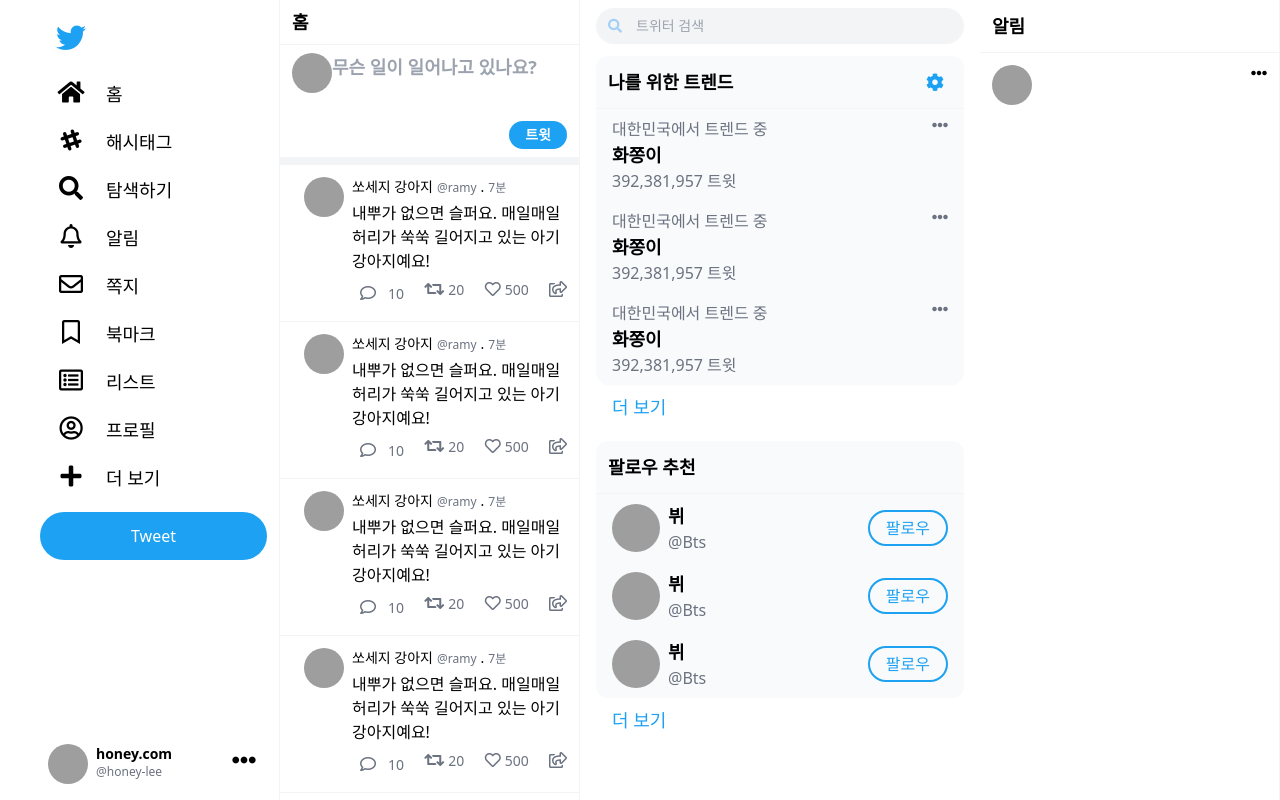
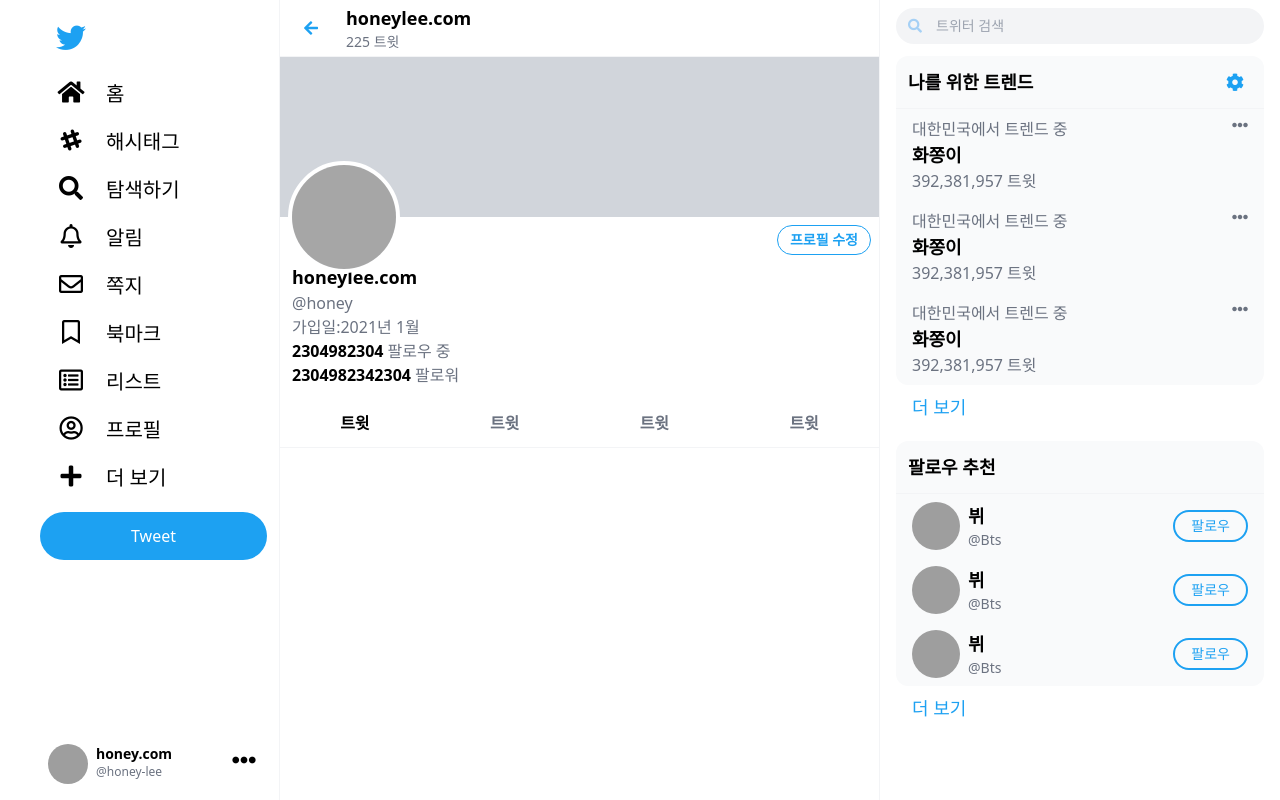
Before and after one commit to honey-lee/-Twitter-clone-coding-project, a Vue app: page / in a window 1280 px wide. Built offline with nearby package versions, Linux system fonts and the light colour scheme; grey boxes are pictures that could not be loaded.

Commit message:
프로필 페이지

```diff
--- a/src/App.vue
+++ b/src/App.vue
@@ -1,69 +1,69 @@
 <template>
   <div class="flex h-screen container mx-auto">
       <!-- side section -->
-      <div class="w-60 lg:1/4 pt-5 lg:ml-10 flex flex-col justify-between border-r border-gray-100">
-        <div class="flex flex-col items-center lg:items-start">
+      <div class="w-60 xl:1/4 pt-5 xl:ml-10 flex flex-col justify-between border-r border-gray-100">
+        <div class="flex flex-col items-center xl:items-start">
           <!-- twitter logo -->
-          <i class="fab fa-twitter text-3xl text-primary lg:ml-4 mb-3"></i>
+          <i class="fab fa-twitter text-3xl text-primary xl:ml-4 mb-3"></i>
           <!-- sidemenu icons -->
           <div class="flex flex-col items-start">
 
             <div class="hover:text-primary hover:bg-blue-50 px-4 py-2 rounded-full cursor-pointer">
-              <i class="fas fa-home fa-fw text-2xl"></i><span class="ml-5 text-lg hidden lg:inline-block">홈</span>
+              <i class="fas fa-home fa-fw text-2xl"></i><span class="ml-5 text-xl hidden xl:inline-block">홈</span>
             </div>
 
             <div class="hover:text-primary hover:bg-blue-50 px-4 py-2 rounded-full cursor-pointer">
-              <i class="fab fa-slack-hash fa-fw text-2xl"></i><span class="ml-5 text-lg hidden lg:inline-block">해시태그</span>
+              <i class="fab fa-slack-hash fa-fw text-2xl"></i><span class="ml-5 text-xl hidden xl:inline-block">해시태그</span>
             </div>
 
             <div class="hover:text-primary hover:bg-blue-50 px-4 py-2 rounded-full">
-              <i class="fas fa-search fa-fw text-2xl"></i><span class="ml-5 text-lg hidden lg:inline-block">탐색하기</span>
+              <i class="fas fa-search fa-fw text-2xl"></i><span class="ml-5 text-xl hidden xl:inline-block">탐색하기</span>
             </div>
 
             <div class="hover:text-primary hover:bg-blue-50 px-4 py-2 rounded-full">
-              <i class="far fa-bell fa-fw text-2xl"></i><span class="ml-5 text-lg hidden lg:inline-block">알림</span>
+              <i class="far fa-bell fa-fw text-2xl"></i><span class="ml-5 text-xl hidden xl:inline-block">알림</span>
             </div>
 
             <div class="hover:text-primary hover:bg-blue-50 px-4 py-2 rounded-full">
-              <i class="far fa-envelope fa-fw text-2xl"></i><span class="ml-5 text-lg hidden lg:inline-block">쪽지</span>
+              <i class="far fa-envelope fa-fw text-2xl"></i><span class="ml-5 text-xl hidden xl:inline-block">쪽지</span>
             </div>
 
             <div class="hover:text-primary hover:bg-blue-50 px-4 py-2 rounded-full">
-              <i class="far fa-bookmark fa-fw text-2xl"></i><span class="ml-5 text-lg hidden lg:inline-block">북마크</span>
+              <i class="far fa-bookmark fa-fw text-2xl"></i><span class="ml-5 text-xl hidden xl:inline-block">북마크</span>
             </div>
 
             <div class="hover:text-primary hover:bg-blue-50 px-4 py-2 rounded-full">
-              <i class="far fa-list-alt fa-fw text-2xl"></i><span class="ml-5 text-lg hidden lg:inline-block">리스트</span>
+              <i class="far fa-list-alt fa-fw text-2xl"></i><span class="ml-5 text-xl hidden xl:inline-block">리스트</span>
             </div>
 
             <div class="hover:text-primary hover:bg-blue-50 px-4 py-2 rounded-full">
-              <i class="far fa-user-circle fa-fw text-2xl"></i><span class="ml-5 text-lg hidden lg:inline-block">프로필</span>
+              <i class="far fa-user-circle fa-fw text-2xl"></i><span class="ml-5 text-xl hidden xl:inline-block">프로필</span>
             </div>
 
             <div class="hover:text-primary hover:bg-blue-50 px-4 py-2 rounded-full">
-              <i class="fas fa-plus fa-fw text-2xl"></i><span class="ml-5 text-lg hidden lg:inline-block">더 보기</span>
+              <i class="fas fa-plus fa-fw text-2xl"></i><span class="ml-5 text-xl hidden xl:inline-block">더 보기</span>
             </div>
 
           </div>
           <!-- tweet button -->
-          <div class="lg:w-full w-12 h-12 lg:pr-3 flex justify-center">
+          <div class="xl:w-full w-12 h-12 xl:pr-3 flex justify-center">
             <button class="mt-3 bg-primary text-white w-full h-12 rounded-full hover:bg-dark">
-              <span class="hidden lg:inline-block">Tweet</span>
-              <i class="fas fa-plus lg:hidden"></i>
+              <span class="hidden xl:inline-block">Tweet</span>
+              <i class="fas fa-plus xl:hidden"></i>
               </button>
           </div>
         </div>
 
-        <div class="lg:mr-3 mb-3">
-            <button class="hidden lg:flex mt-3 px-2 py-1 w-full h-12 rounded-full hover:bg-blue-50">
+        <div class="xl:mr-3 mb-3">
+            <button class="hidden xl:flex mt-3 px-2 py-1 w-full h-12 rounded-full hover:bg-blue-50">
               <img src="http://picsum.photos/100" class="w-10 h-10 rounded-full" alt="">
-              <div class="lg:ml-2 hidden lg:block">
+              <div class="xl:ml-2 hidden xl:block">
                 <div class="text-sm font-bold">honey.com</div>
                 <div class="text-xs text-gray-500 text-left">@honey-lee</div>
               </div>
-              <i class="ml-auto fas fa-ellipsis-h fa-fw text-2xl hidden lg:block"></i>
+              <i class="ml-auto fas fa-ellipsis-h fa-fw text-2xl hidden xl:block"></i>
             </button>
-            <div class="lg:hidden flex justify-center">
+            <div class="xl:hidden flex justify-center">
               <img src="http://picsum.photos/100" class="w-10 h-10 rounded-full cursor-pointer hover:opacity-80" alt="">
             </div>
         </div>
@@ -71,14 +71,12 @@
       </div>
 
     <!-- main section -->
-    <div class="flex-1">
-      <div class="flex h-screen">
-        <!-- main part -->
-        <Home />
-        <!-- trend section -->
-        <Notifications />
+    <div class="flex-1 flex h-screen">
 
-      </div>
+      <!-- main part -->
+      <!-- <Home /> -->
+      <!-- trend section -->
+      <Profile />
     </div>
 
   </div>
@@ -86,10 +84,10 @@
 
 <script>
 import Home from './pages/Home.vue'
-import Notifications from './pages/Notifications.vue'
+import Profile from './pages/Profile.vue'
 
 export default {
-  components: { Home, Notifications }
+  components: { Home, Profile }
 }
 
 </script>
--- a/src/components/Trends.vue
+++ b/src/components/Trends.vue
@@ -39,10 +39,10 @@
           </div>
           <div class="flex-1 flex flex-col">
             <div class="font-bold text-lg">뷔</div>
-            <div class="text-gray-500">@Bts</div>
+            <div class="text-gray-500 text-sm">@Bts</div>
           </div>
           <div>
-            <button class="border-2 border-primary hover:bg-blue-100 px-4 py-1 rounded-full text-primary">팔로우</button>
+            <button class="border-2 border-primary hover:bg-blue-100 px-4 py-1 rounded-full text-primary text-sm">팔로우</button>
           </div>
         </div>
       </div>
--- a/src/index.css
+++ b/src/index.css
@@ -5,3 +5,11 @@
 button {
   @apply focus:outline-none;
 }
+
+.border-color {
+  @apply border-gray-100;
+}
+
+.text-gray {
+  @apply text-gray-500;
+}
--- /dev/null
+++ b/src/pages/Messages.vue
@@ -0,0 +1,75 @@
+<template>
+  <div class="flex-1 flex">
+    <!-- chat list -->
+    <div class="w-2/5 border-r border-gray-100 overflow-y-scroll">
+      <div class="flex flex-col">
+        <div class="p-3 font-bold text-lg border-b border-gray-100 h-14">쪽지</div>
+        <!-- a chat list -->
+        <div v-for="message in 20"
+          :key="message"
+          class="flex px-3 py-4 hover:bg-gray-200 border-b border-gray-100">
+          <img src="http://picsum.photos/200" class="w-10 h-10 rounded-full cursor-pointer mr-2" alt="">
+          <div class="flex space-x-1">
+            <div class="font-bold">honeylee.com</div>
+            <div class="text-gray-500">@honeylee999</div>
+            <div class="text-gray-500">8월 9일</div>
+          </div>
+        </div>
+      </div>
+    </div>
+    <!-- chatting -->
+    <div class="w-3/5 border-r border-gray-100">
+      <div class="flex flex-col h-screen">
+        <!-- title -->
+        <div class="flex px-3 h-14 border-b items-center border-gray-100">
+          <img src="http://picsum.photos/100" class="w-8 h-8 rounded-full mr-2 cursor-pointer" alt="">
+          <div>
+            <div class="font-bold text-lg">honeylee.com</div>
+            <div class="text-sm text-gray-500">@honey</div>
+          </div>
+        </div>
+        <!-- user info -->
+        <div class="flex flex-col justify-center items-center border-b border-gray-100 hover:bg-gray-50 py-6">
+          <div>
+            <span class="font-bold mr-1">honeylee.com</span>
+            <span class="text-gray-500">@honey</span>
+          </div>
+          <div>
+            <span class="font-bold mr-1">291321831813</span><span class="text-gray-500">팔로우 중</span>
+            <span class="font-bold ml-3 mr-1">18328472138123</span><span class="text-gray-500">팔로워</span>
+          </div>
+          <div>
+            <span class="text-gray-500 mr-1">가입일:</span><span class="text-gray-500">2021년 1월</span>
+          </div>
+        </div>
+        <div class="flex-1 overflow-y-scroll">
+        <!-- chat bubble : my chat-->
+        <div class="text-right px-3 py-3">
+          <span class="bg-primary text-white px-4 py-2 rounded-full">메시지</span>
+          <div class="text-xs text-gray-500 mt-2">2021년 8월 9일 오후 11:06</div>
+        </div>
+        <!-- chat bubble : opponent chat -->
+        <div class="text-left px-3 py-3" v-for="chat in 10" :key="chat">
+          <span class="bg-gray-100  px-4 py-2 rounded-full">🧡💙</span>
+          <div class="text-xs text-gray-500 mt-2">2021년 8월 9일 오후 11:06</div>
+        </div>
+        </div>
+        <!-- chat input -->
+        <div class="flex items-center bg-white border-t border-gray-100 sticky">
+          <input type="text" class="m-2 py-1 px-4 rounded-full bg-gray-100 resize-none outline-none flex-1" placeholder="새 쪽지 작성하기">
+          <button class="text-center"><i class="far fa-paper-plane text-primary text-lg hover:bg-lighter p-2 rounded-full w-10 h-10"></i></button>
+        </div>
+      </div>
+    </div>
+  </div>
+</template>
+
+<script>
+export default {
+
+}
+</script>
+
+<style>
+
+</style>
--- a/src/pages/Notifications.vue
+++ b/src/pages/Notifications.vue
@@ -1,20 +1,33 @@
 <template>
-  <div class="flex-1 border-r border-gray-100 flex flex-col">
+  <!-- notifications -->
+  <div class="flex-1 border-r border-gray-100 flex flex-col overflow-y-auto">
     <!-- title -->
     <div class="p-3 font-bold text-lg border-b border-gray-100">알림</div>
     <!-- notifications -->
-    <div class="flex flex-col hover:bg-gray-50 p-3">
+    <div v-for="notification in 10"
+      :key="notification"
+      class="flex flex-col hover:bg-gray-50 p-3 space-y-2 border-b border-gray-100 cursor-pointer">
       <div class="flex flex-row justify-between">
-        <img src="http://picsum.photos/100" class="w-10 h-10 rounded-full" alt="">
-        <i class="fas fa-ellipsis-h"></i>
+        <img src="http://picsum.photos/100" class="w-10 h-10 rounded-full hover:opacity-80" alt="">
+        <i class="fas fa-ellipsis-h text-gray-500 hover:bg-blue-50 hover:text-primary p-2 rounded-full w-10 h-10 flex items-center justify-center"></i>
+      </div>
+      <div>
+        <span class="font-bold">이화정</span>
+        님의 최근 트윗</div>
+      <div class="text-gray-500">
+        Vue 공부는 어렵지만 트위터를 만들어 보면서 조금씩 하니까 재밌어요!
+        조금씩 하다보면 언젠간 마스터할수있겠지!!
       </div>
     </div>
   </div>
+  <!-- trends -->
+  <Trends />
 </template>
 
 <script>
+import Trends from '../components/Trends.vue'
 export default {
-
+  components: { Trends },
 }
 </script>
 
--- /dev/null
+++ b/src/pages/Profile.vue
@@ -0,0 +1,67 @@
+<template>
+  <div class="flex-1 flex">
+    <!-- profile section -->
+    <div class="flex-1 flex flex-col border-r border-color">
+      <!-- title -->
+      <div class="px-3 py-1 flex border-b border-color">
+        <button class="mr-4">
+          <i class="fas fa-arrow-left text-primary p-3 rounded-full hover:bg-blue-50"></i>
+        </button>
+        <div>
+          <div class="font-extrabold text-lg">honeylee.com</div>
+          <div class="text-sm text-gray">225 트윗</div>
+        </div>
+      </div>
+      <!-- background image -->
+      <div class="bg-gray-300 h-40 relative">
+        <!-- profile image -->
+        <div class="w-28 h-28 border-4 border-white bg-gray-100 rounded-full absolute -bottom-14 left-2">
+          <img src="http://picsum.photos/200" class="rounded-full opacity-90 hover:opacity-100 cursor-pointer" alt="">
+        </div>
+      </div>
+      <!-- profile edit button -->
+      <div class="text-right mt-2 mr-2">
+        <button class="border text-sm border-primary text-primary px-3 py-1 hover:bg-blue-50 font-bold rounded-full">프로필 수정</button>
+      </div>
+      <!-- user info -->
+      <div class="mx-3 mt-2">
+        <div class="font-extrabold text-lg">honeylee.com</div>
+        <div class="text-gray">@honey</div>
+        <div>
+          <span class="text-gray">가입일:</span>
+          <span class="text-gray">2021년 1월</span>
+        </div>
+        <div>
+          <span class="font-bold mr-1">2304982304</span>
+          <span class="text-gray mr-3">팔로우 중</span>
+        </div>
+        <div>
+          <span class="font-bold mr-1">2304982342304</span>
+          <span class="text-gray">팔로워</span>
+        </div>
+      </div>
+      <!-- tabs -->
+      <div class="flex justify-between border-b border-color mt-3">
+        <div class="py-3 w-1/4 font-bold  text-center hover:bg-blue-50 cursor-pointer hover:text-primary">트윗</div>
+        <div class="py-3 text-gray w-1/4 font-bold   text-center hover:bg-blue-50 cursor-pointer hover:text-primary">트윗</div>
+        <div class="py-3 text-gray w-1/4 font-bold   text-center hover:bg-blue-50 cursor-pointer hover:text-primary">트윗</div>
+        <div class="py-3 text-gray w-1/4 font-bold   text-center hover:bg-blue-50 cursor-pointer hover:text-primary">트윗</div>
+      </div>
+
+    </div>
+    <!-- trend section -->
+    <Trends />
+  </div>
+</template>
+
+<script>
+import Trends from "../components/Trends.vue"
+export default {
+  components: { Trends }
+
+}
+</script>
+
+<style>
+
+</style>
```
